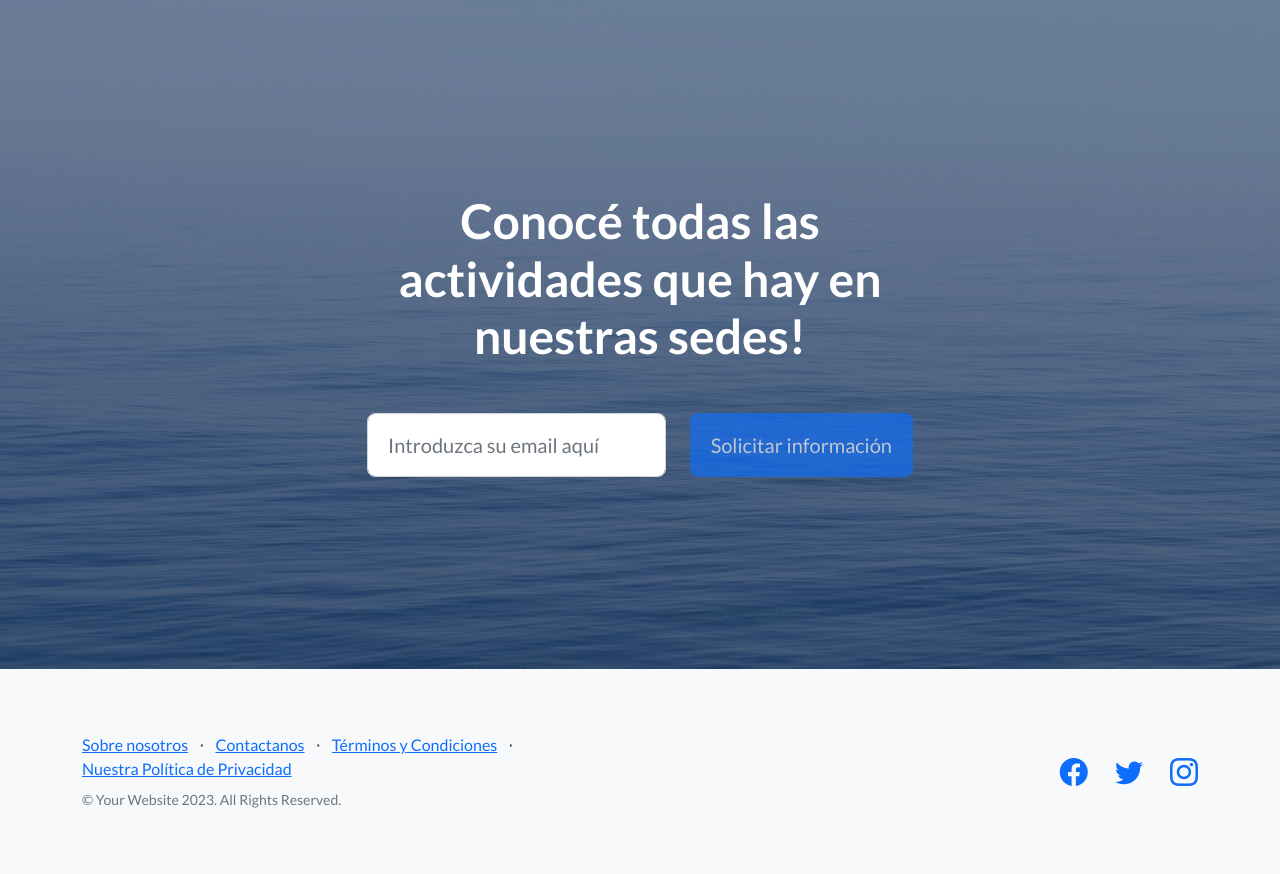
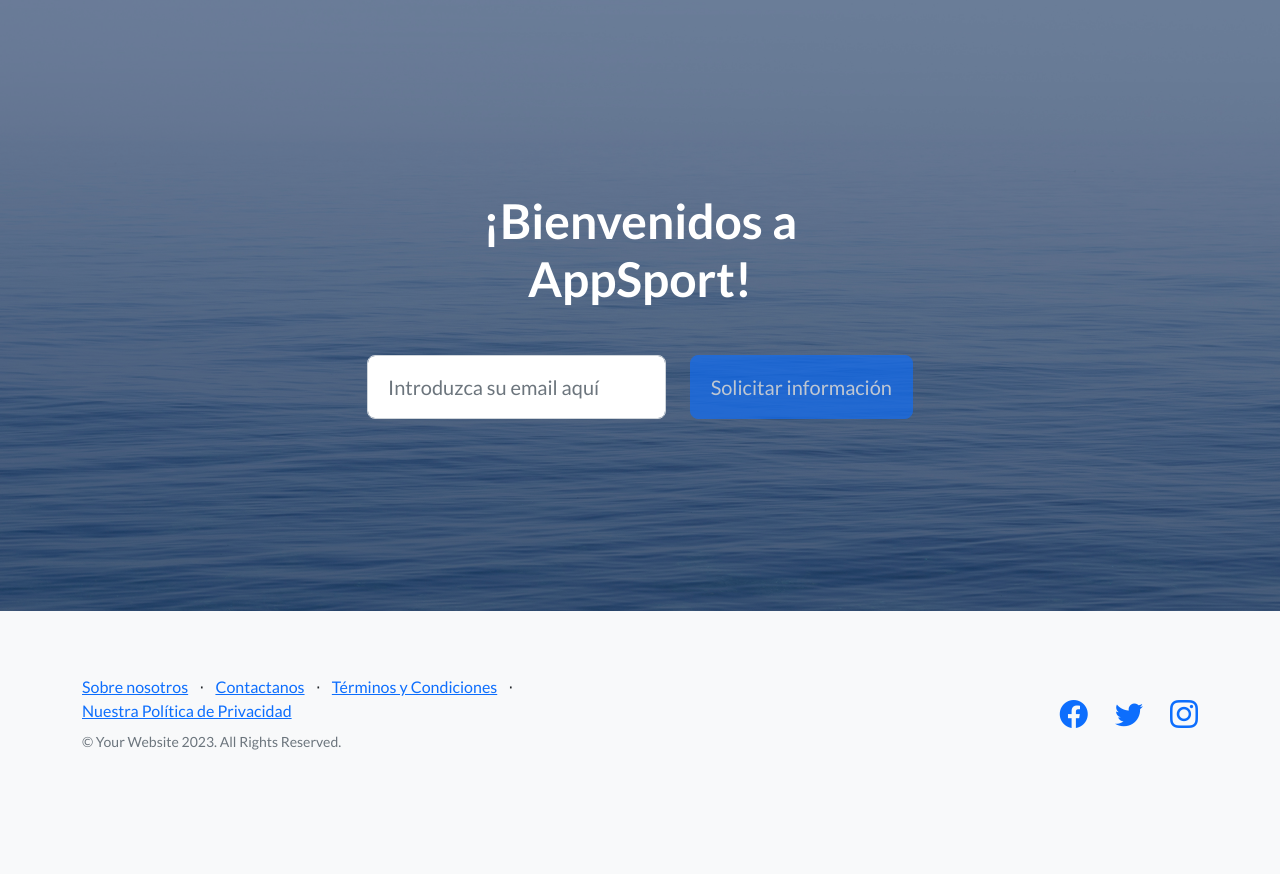
Before and after one commit to LuCeVallejos/proyecto-final-47790-lcv, a Django app: page /AppSport/ in a window 1280 px wide. Shown: the part 66-940 px from the top of the page. After the commit the page ends 816 px from the top, so only its background shows below. Run offline with Django 4.2, Linux system fonts and the light colour scheme; some libraries are stand-ins or nearby versions.

```diff
--- a/ProyectoFinal/AppSport/templates/AppSport/formulario_avanzado_socio.html
+++ b/ProyectoFinal/AppSport/templates/AppSport/formulario_avanzado_socio.html
@@ -12,11 +12,11 @@
         <title>Formulario</title>
     </head>
 
-    <body style="background-color: green;">
+    <body>
         <form action="/AppSport/socio/crear/" method="POST">
             {% csrf_token %}
             {{ form.as_p }}
-            <input type="submit" value="Guardar">
+            <input type="submit" value="Ingresar">
         </form>
     </body>
 
--- a/ProyectoFinal/AppSport/templates/AppSport/inicio.html
+++ b/ProyectoFinal/AppSport/templates/AppSport/inicio.html
@@ -32,7 +32,7 @@
                     <div class="col-xl-6">
                         <div class="text-center text-white">
                             <!-- Page heading-->
-                            <h1 class="mb-5">Conocé todas las actividades que hay en nuestras sedes!</h1>
+                            <h1 class="mb-5">¡Bienvenidos a AppSport!</h1>
                             <!-- Signup form-->
                             <!-- * * * * * * * * * * * * * * *-->
                             <!-- * * SB Forms Contact Form * *-->
--- a/ProyectoFinal/AppSport/views.py
+++ b/ProyectoFinal/AppSport/views.py
@@ -1,4 +1,4 @@
-from django.shortcuts import render
+from django.shortcuts import render, redirect
 from .forms import SocioBuscarFormulario, SocioFormulario
 from .models import Socio
 #from django import redirectttpResponse
@@ -33,14 +33,19 @@ def crearsocio_view(request):
                 nacimiento=informacion_limpia['nacimiento'],
                 )
             modelo.save()
-            return render(request, 'AppSport/inicio.html')
+            return redirect ("AppSport:inicio")
+            #return render(request, 'AppSport/inicio.html')
+        else:
+         # Add this return statement for the case when the form is not valid
+            contexto = {'form': formulario}
+            return render(request, 'AppSport/formulario_avanzado_socio.html', context=contexto)
 
 
 
 def socio_buscar_view(request):
     if request.method == "GET":
-        form = SocioBuscarFormulario()
-        return render(request, 'AppSport/formulario_avanzado_socio.html', context={"form": form})
+        formulario = SocioBuscarFormulario()
+        return render(request, 'AppSport/formulario_avanzado_socio.html', context={"form": formulario})
     else:
         formulario = SocioBuscarFormulario(request.POST)
         if formulario.is_valid():
@@ -49,4 +54,4 @@ def socio_buscar_view(request):
             for dni in Socio.objects.filter(dni=informacion["dni"]):
                 socios_filtrados.append(dni)
             contexto = {"dni": socios_filtrados}
-            return render(request, "AppSport/socios_list.html", context=contexto)
+            return render(request, "AppSport/socios_list.html", {"formulario": formulario})
```
Also changed, not shown: ProyectoFinal/AppSport/templates/AppSport/formulario_busqueda_actividad.html (+4 -5 lines).
